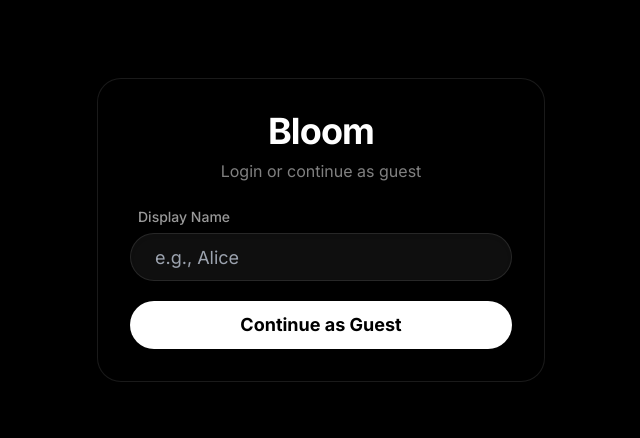
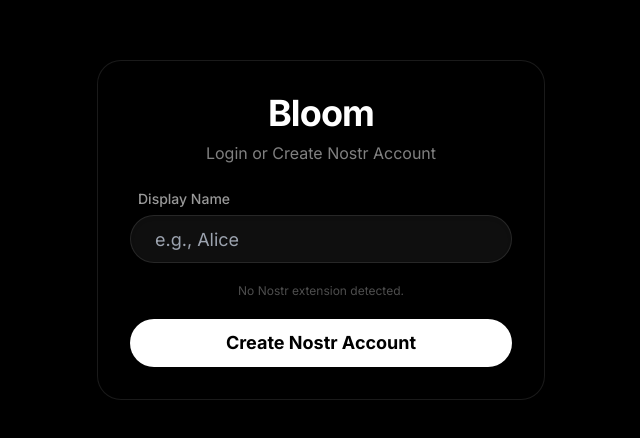
Before and after one commit to TheGandabherunda/bloom, a React (Vite) app: page / in a window 1280 px wide. Shown: the part 170-608 px from the top of the page, without its empty margins (319-959 px from the left). Built offline with nearby package versions, Linux system fonts and the light colour scheme; what nostr-tools would draw is missing.

Commit message:
feat: implement Login component with Nostr extension and guest account support

```diff
--- a/src/components/Login.jsx
+++ b/src/components/Login.jsx
@@ -90,7 +90,7 @@
         <div className="text-center mb-6">
           <h1 className="hidden lg:block text-4xl font-bold text-white mb-2 tracking-tight">Bloom</h1>
           <p className="text-white/50 text-base">
-            Login or continue as guest
+            Login or Create Nostr Account
           </p>
         </div>
 
@@ -109,6 +109,22 @@
           </div>
 
           <div className="flex flex-col gap-3 mt-4">
+
+            {hasExtension ? (
+              <button
+                type="button"
+                onClick={handleExtensionLogin}
+                disabled={isOptimizing}
+                className="w-full bg-purple-600/20 hover:bg-purple-600/30 text-purple-300 font-bold rounded-full h-[48px] transition-colors flex items-center justify-center text-sm border border-purple-500/30"
+              >
+                Login with Nostr Extension
+              </button>
+            ) : (
+               <div className="text-center mb-2">
+                 <p className="text-white/30 text-xs">No Nostr extension detected.</p>
+               </div>
+            )}
+
             <button
               type="submit"
               disabled={isOptimizing}
@@ -120,20 +136,10 @@
                   <span className="text-sm font-bold uppercase tracking-widest">Connecting...</span>
                 </div>
               ) : (
-                'Continue as Guest'
+                'Create Nostr Account'
               )}
             </button>
 
-            {hasExtension && (
-              <button
-                type="button"
-                onClick={handleExtensionLogin}
-                disabled={isOptimizing}
-                className="w-full bg-purple-600/20 hover:bg-purple-600/30 text-purple-300 font-bold rounded-full h-[48px] transition-colors flex items-center justify-center text-sm border border-purple-500/30"
-              >
-                Login with Nostr Extension
-              </button>
-            )}
           </div>
         </form>
       </div>
```
